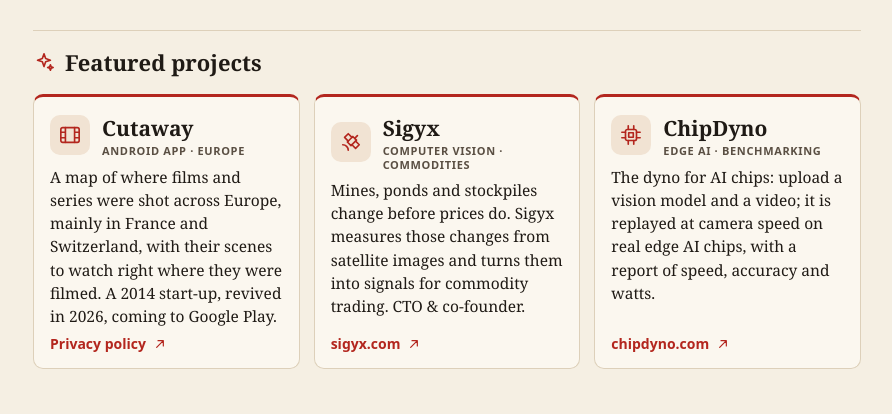
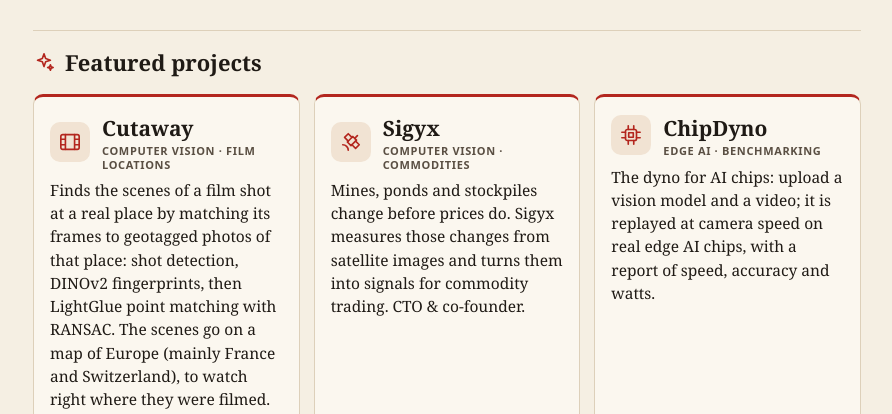
Before and after one commit to JeanLescutMuller/JeanLescutMuller.github.io, a plain HTML site: page index.html in a window 1280 px wide. Shown: the part 341-755 px from the top of the page, without its empty margins (193-1085 px from the left). Drawn offline with Linux system fonts and the light colour scheme.

Commit message:
Cutaway card: framed as a computer vision project (frames matched to place photos)
Co-Authored-By: Claude Opus 5.5 <noreply@anthropic.com>
Claude-Session: https://claude.ai/code/session_01KiRNPamVbkuLxAbM2wc4fK
Agent: claude-code (claude-opus-5-5)
Machine: BabisNAS
Session: 9031d7f1-6e36-4982-b2ec-83a474702001

```diff
--- a/index.html
+++ b/index.html
@@ -88,8 +88,8 @@
   <h2><svg class="i"><use href="#i-spark"/></svg>Featured projects</h2>
   <div class="featured">
     <div class="feat">
-      <div class="head"><span class="ic"><svg class="i"><use href="#i-film"/></svg></span><div><h3>Cutaway</h3><div class="kind">Android app · Europe</div></div></div>
-      <p>A map of where films and series were shot across Europe, mainly in France and Switzerland, with their scenes to watch right where they were filmed. A 2014 start-up, revived in 2026, coming to Google Play.</p>
+      <div class="head"><span class="ic"><svg class="i"><use href="#i-film"/></svg></span><div><h3>Cutaway</h3><div class="kind">Computer vision · Film locations</div></div></div>
+      <p>Finds the scenes of a film shot at a real place by matching its frames to geotagged photos of that place: shot detection, DINOv2 fingerprints, then LightGlue point matching with RANSAC. The scenes go on a map of Europe (mainly France and Switzerland), to watch right where they were filmed. A 2014 start-up, revived in 2026; Android app coming to Google Play.</p>
       <a class="go" href="/cutaway/privacy/">Privacy policy<svg class="i"><use href="#i-arrow"/></svg></a>
     </div>
     <div class="feat">
```
